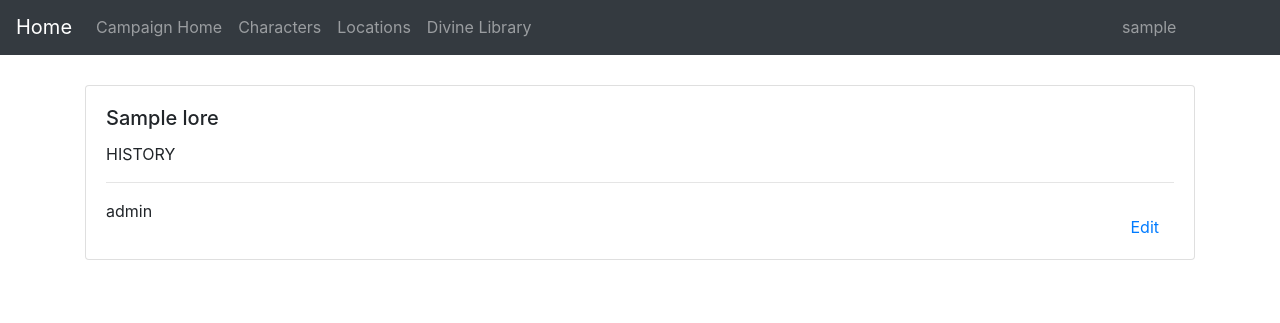
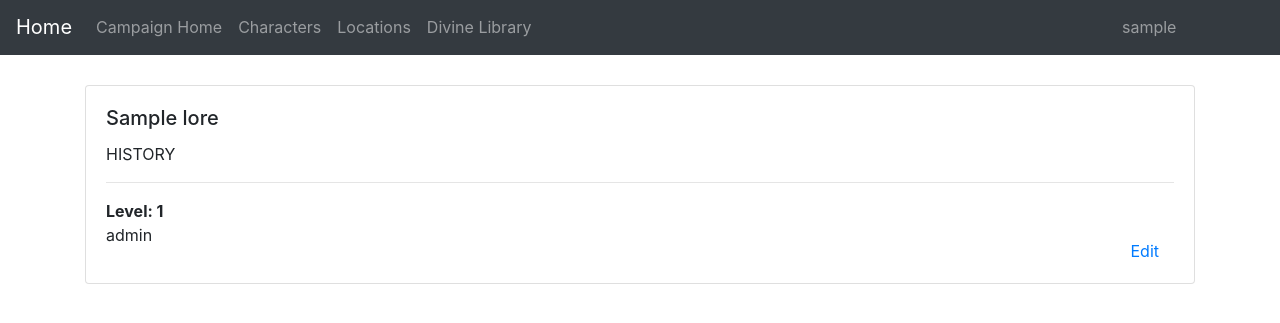
Before and after one commit to utkuerol/dm_portal, a Django app: page /campaigns/1/1/lores/1 in a window 1280 px wide. Shown: the part 225-548 px from the top of the page. Run offline with Django 3.2, Linux system fonts and the light colour scheme; a user stored in the database is signed in; tables that the repository leaves empty hold one stand-in row (values such as "Sample post"); some libraries are stand-ins or nearby versions.

Commit message:
all lore texts are now visible up to characters knowledge level

```diff
--- a/mainapp/templates/lore.html
+++ b/mainapp/templates/lore.html
@@ -12,12 +12,16 @@
             <h5 class="card-title">{{ lore.title }}</h5>
             <p class="card-text">{{ lore.type }}</p>
             <hr>
-            <p class="card-text">{{ knownlore }}</p>
-            {% if character.campaign.game_master == user %}
-                <a href="{% url 'lore-update' pk=request.resolver_match.kwargs.pk charid=character.id loreid=lore.id %}"
-                   class="card-link"
-                   style="position: absolute; padding-right: 30px; padding-bottom: 15px; bottom:5px; right: 5px">Edit</a>
-            {% endif %}
+            {% for loretext in knownlore %}
+                <b><p class="card-text">Level: {{ forloop.counter }}</p></b>
+                <p class="card-text">{{ loretext }}</p>
+                {% if character.campaign.game_master == user %}
+                    <a href="{% url 'lore-update' pk=request.resolver_match.kwargs.pk charid=character.id loreid=lore.id %}"
+                       class="card-link"
+                       style="position: absolute; padding-right: 30px; padding-bottom: 15px; bottom:5px; right: 5px">Edit</a>
+                {% endif %}
+            {% endfor %}
+
         </div>
     </div>
 {% endblock %}
--- a/mainapp/views.py
+++ b/mainapp/views.py
@@ -540,7 +540,11 @@ class LoreProfileView(View):
             char_id = self.kwargs['charid']
             char = Character.objects.get(id=char_id)
             knownlore = KnownLoreCharacter.objects.get(character=char, lore=lore)
-            context['knownlore'] = lore.text_of_level(knownlore.level)
+            knownlorelevels = list()
+            for i in range(1, knownlore.level + 1):
+                knownlorelevels.append(lore.text_of_level(i))
+
+            context['knownlore'] = knownlorelevels
 
         return render(request, self.template_name, context)
 
```
